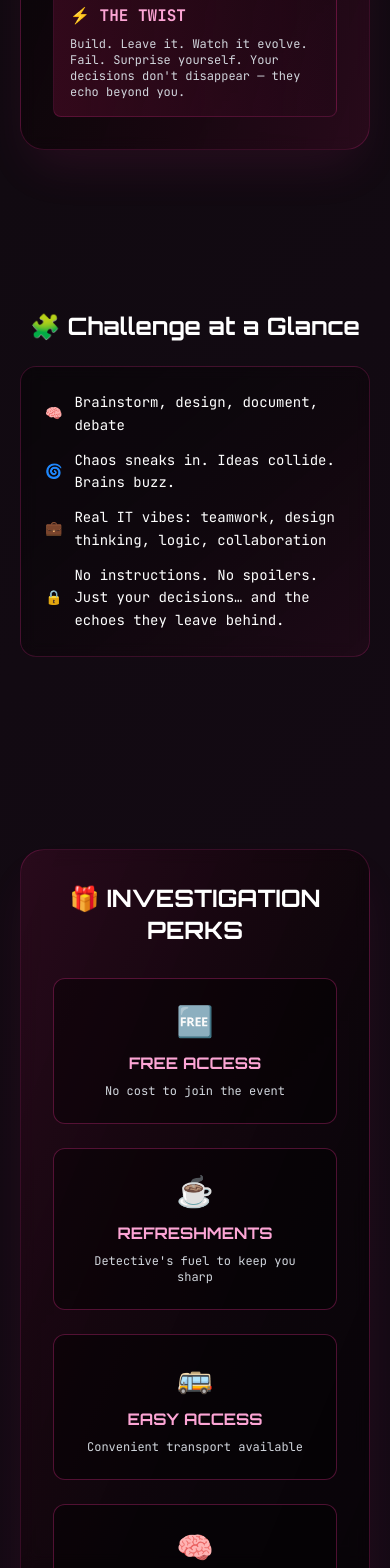
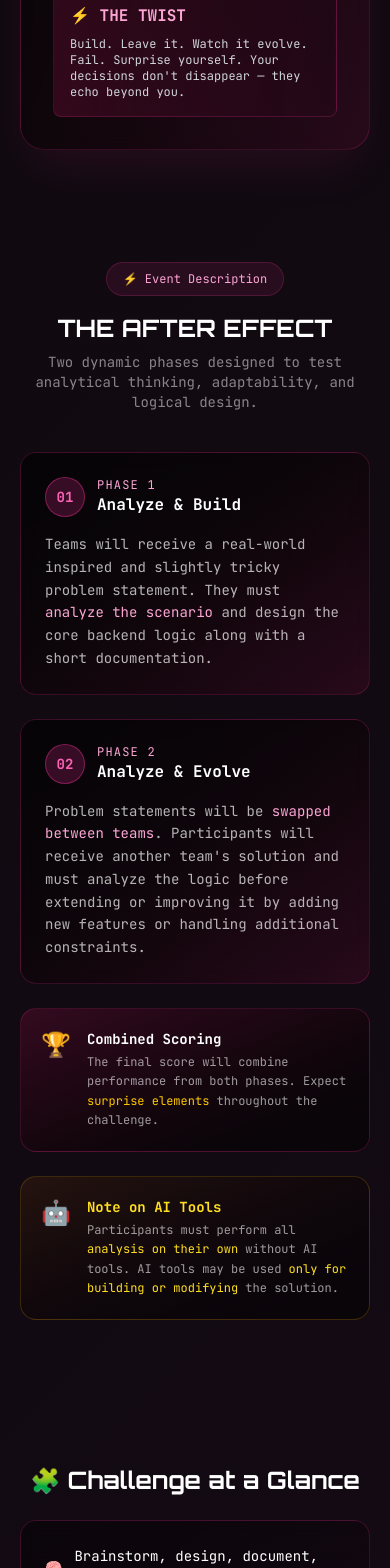
Before and after one commit to mithilesh042006/trace_the_race_web, a React (Vite) app: page / in a window 390 px wide. Shown: the part 3462-5030 px from the top of the page. Built offline with nearby package versions, Linux system fonts and the light colour scheme; no server answers.

Commit message:
description added

```diff
--- a/src/App.jsx
+++ b/src/App.jsx
@@ -222,6 +222,80 @@ export default function App() {
         </div>
       </section>
 
+      {/* Event Description */}
+      <section className="py-12 md:py-20 px-5 max-w-5xl mx-auto relative z-20">
+        {/* Header */}
+        <div className="text-center mb-10">
+          <div className="inline-flex items-center gap-2 px-4 py-2 rounded-full bg-pink-500/10 border border-pink-500/20 text-pink-300 text-xs mb-4">
+            ⚡ Event Description
+          </div>
+          <h2 className="text-2xl md:text-3xl font-bold text-white">THE AFTER EFFECT</h2>
+          <p className="text-white/50 text-sm mt-2 max-w-2xl mx-auto">
+            Two dynamic phases designed to test analytical thinking, adaptability, and logical design.
+          </p>
+        </div>
+
+        {/* Phases */}
+        <div className="grid md:grid-cols-2 gap-6 mb-6">
+          {/* Phase 1 */}
+          <div className="bg-gradient-to-br from-black/60 to-pink-900/20 rounded-2xl p-6 border border-pink-500/20 backdrop-blur-sm">
+            <div className="flex items-center gap-3 mb-4">
+              <div className="w-10 h-10 rounded-full bg-pink-500/20 border border-pink-500/40 flex items-center justify-center text-pink-400 font-bold text-sm flex-shrink-0">
+                01
+              </div>
+              <div>
+                <div className="text-xs text-pink-300 uppercase tracking-widest">Phase 1</div>
+                <div className="text-white font-bold">Analyze &amp; Build</div>
+              </div>
+            </div>
+            <p className="text-white/70 text-sm leading-relaxed">
+              Teams will receive a real-world inspired and slightly tricky problem statement. They must <span className="text-pink-300 font-medium">analyze the scenario</span> and design the core backend logic along with a short documentation.
+            </p>
+          </div>
+
+          {/* Phase 2 */}
+          <div className="bg-gradient-to-br from-black/60 to-pink-900/20 rounded-2xl p-6 border border-pink-500/20 backdrop-blur-sm">
+            <div className="flex items-center gap-3 mb-4">
+              <div className="w-10 h-10 rounded-full bg-pink-500/20 border border-pink-500/40 flex items-center justify-center text-pink-400 font-bold text-sm flex-shrink-0">
+                02
+              </div>
+              <div>
+                <div className="text-xs text-pink-300 uppercase tracking-widest">Phase 2</div>
+                <div className="text-white font-bold">Analyze &amp; Evolve</div>
+              </div>
+            </div>
+            <p className="text-white/70 text-sm leading-relaxed">
+              Problem statements will be <span className="text-pink-300 font-medium">swapped between teams</span>. Participants will receive another team's solution and must analyze the logic before extending or improving it by adding new features or handling additional constraints.
+            </p>
+          </div>
+        </div>
+
+        {/* Bottom row */}
+        <div className="grid md:grid-cols-2 gap-6">
+          {/* Scoring + Surprise */}
+          <div className="bg-gradient-to-br from-pink-900/30 to-black/50 rounded-2xl p-5 border border-pink-500/20 flex items-start gap-4">
+            <span className="text-2xl">🏆</span>
+            <div>
+              <div className="text-white font-semibold text-sm mb-1">Combined Scoring</div>
+              <p className="text-white/60 text-xs leading-relaxed">
+                The final score will combine performance from both phases. Expect <span className="text-yellow-400 font-medium">surprise elements</span> throughout the challenge.
+              </p>
+            </div>
+          </div>
+
+          {/* AI Note */}
+          <div className="bg-gradient-to-br from-yellow-900/20 to-black/50 rounded-2xl p-5 border border-yellow-500/20 flex items-start gap-4">
+            <span className="text-2xl">🤖</span>
+            <div>
+              <div className="text-yellow-300 font-semibold text-sm mb-1">Note on AI Tools</div>
+              <p className="text-white/60 text-xs leading-relaxed">
+                Participants must perform all <span className="text-yellow-300 font-medium">analysis on their own</span> without AI tools. AI tools may be used <span className="text-yellow-300 font-medium">only for building or modifying</span> the solution.
+              </p>
+            </div>
+          </div>
+        </div>
+      </section>
+
       {/* Challenge at a Glance */}
       <section
         id="challenge"
```
